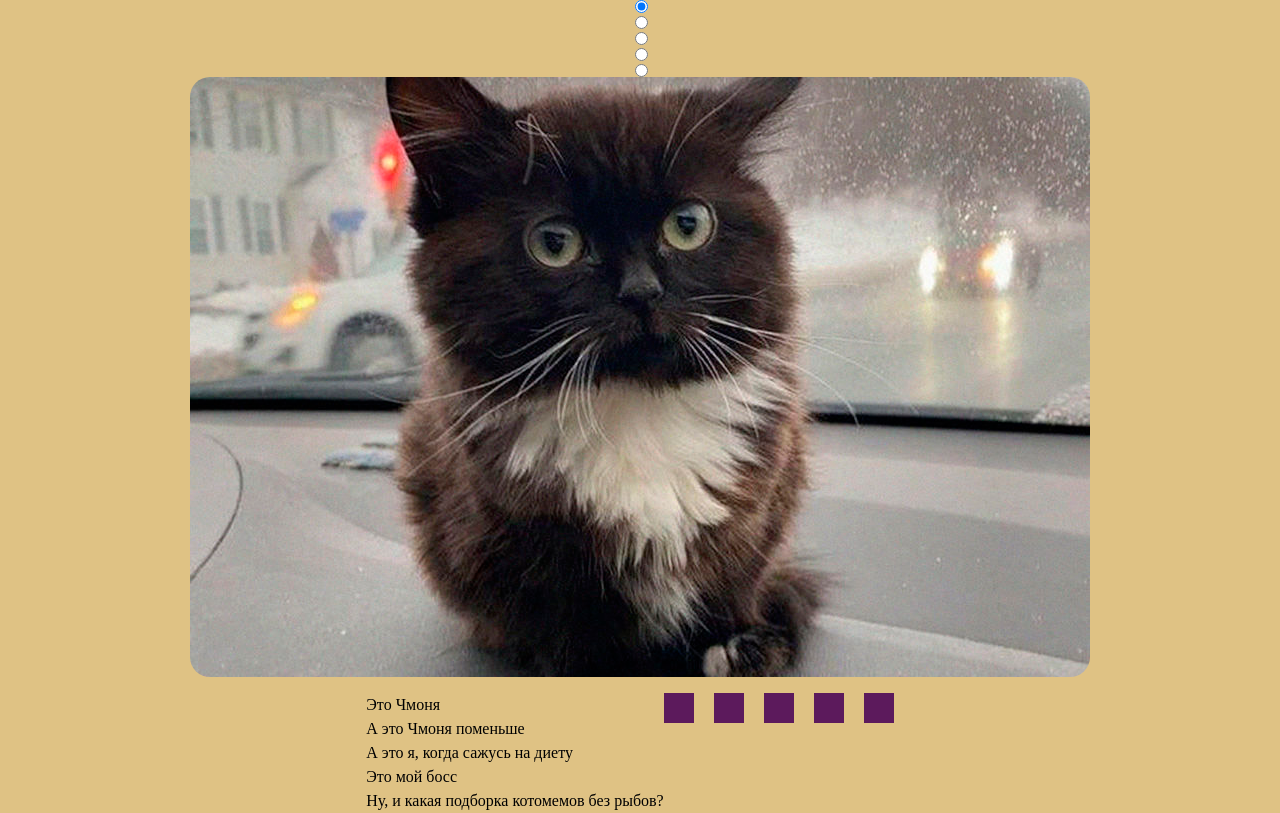
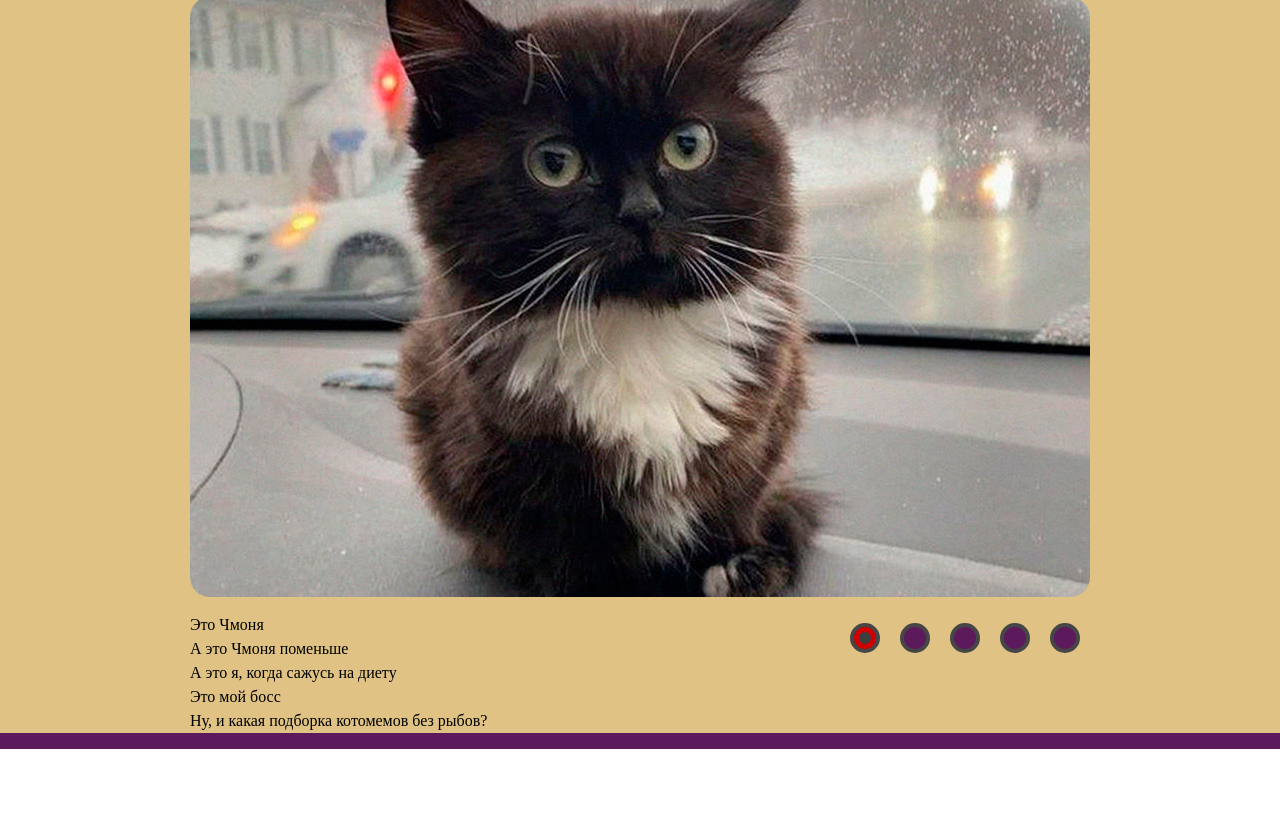
Before and after one commit to Legat14/cssMemSlider, a plain HTML site: page index.html in a window 1280 px wide. Shown: the part 51-864 px from the top of the page. After the commit the page ends 800 px from the top, so only its background shows below. Drawn offline with Linux system fonts and the light colour scheme.

Commit message:
feat: add hover and active effects for labels (Fri May 13 06:14:20 2022 +0400)

```diff
--- a/index.html
+++ b/index.html
@@ -32,19 +32,19 @@
       </div>
       <div class="buttons">
         <label for="button-01">
-          <div id="radio-01"></div>
+          <div id="radio-01"><div></div></div>
         </label>
         <label for="button-02">
-          <div id="radio-02"></div>
+          <div id="radio-02"><div></div></div>
         </label>
         <label for="button-03">
-          <div id="radio-03"></div>
+          <div id="radio-03"><div></div></div>
         </label>
         <label for="button-04">
-          <div id="radio-04"></div>
+          <div id="radio-04"><div></div></div>
         </label>
         <label for="button-05">
-          <div id="radio-05"></div>
+          <div id="radio-05"><div></div></div>
         </label>
       </div>
     </div>
--- a/style.css
+++ b/style.css
@@ -85,6 +85,10 @@ header {
 
 .slider {
   display: flex;
+}
+
+input {
+  display: none;
 }
 
 .slider-img {
@@ -181,8 +185,10 @@ header {
 }
 
 .slider-control {
+  width: 900px;
   margin-top: 2vh;
   display: flex;
+  justify-content: space-between;
 }
 
 .buttons {
@@ -192,13 +198,82 @@ header {
 label {
   width: 50px;
   height: 50px;
+  display: flex;
+  justify-content: center;
+  align-items: center;
   cursor: pointer;
 }
 
-label div {
+label > div {
   width: 30px;
   height: 30px;
+  display: flex;
+  justify-content: center;
+  align-items: center;
   background-color: #5c1a5c;
+  border: 4px solid #464646;
+  border-radius: 15px;
+}
+
+label:hover > div {
+  background-color: #225c1a;
+}
+
+label:active > div {
+  background-color: #1a475c;
+}
+
+#button-01:checked ~ .slider-control > .buttons > label > #radio-01 {
+  background-color: #d10000;
+}
+
+#button-02:checked ~ .slider-control > .buttons > label > #radio-02 {
+  background-color: #d10000;
+}
+
+#button-03:checked ~ .slider-control > .buttons > label > #radio-03 {
+  background-color: #d10000;
+}
+
+#button-04:checked ~ .slider-control > .buttons > label > #radio-04 {
+  background-color: #d10000;
+}
+
+#button-05:checked ~ .slider-control > .buttons > label > #radio-05 {
+  background-color: #d10000;
+}
+
+label > div > div {
+  width: 12px;
+  height: 12px;
+  display: none;
+  background-color: #3d3d3d;
+  border-radius: 6px;
+}
+
+#button-01:checked ~ .slider-control > .buttons > label > #radio-01 > div {
+  display: block;
+  background-color: #3d3d3d;
+}
+
+#button-02:checked ~ .slider-control > .buttons > label > #radio-02 > div {
+  display: block;
+  background-color: #3d3d3d;
+}
+
+#button-03:checked ~ .slider-control > .buttons > label > #radio-03 > div {
+  display: block;
+  background-color: #3d3d3d;
+}
+
+#button-04:checked ~ .slider-control > .buttons > label > #radio-04 > div {
+  display: block;
+  background-color: #3d3d3d;
+}
+
+#button-05:checked ~ .slider-control > .buttons > label > #radio-05 > div {
+  display: block;
+  background-color: #3d3d3d;
 }
 
 footer {
```
